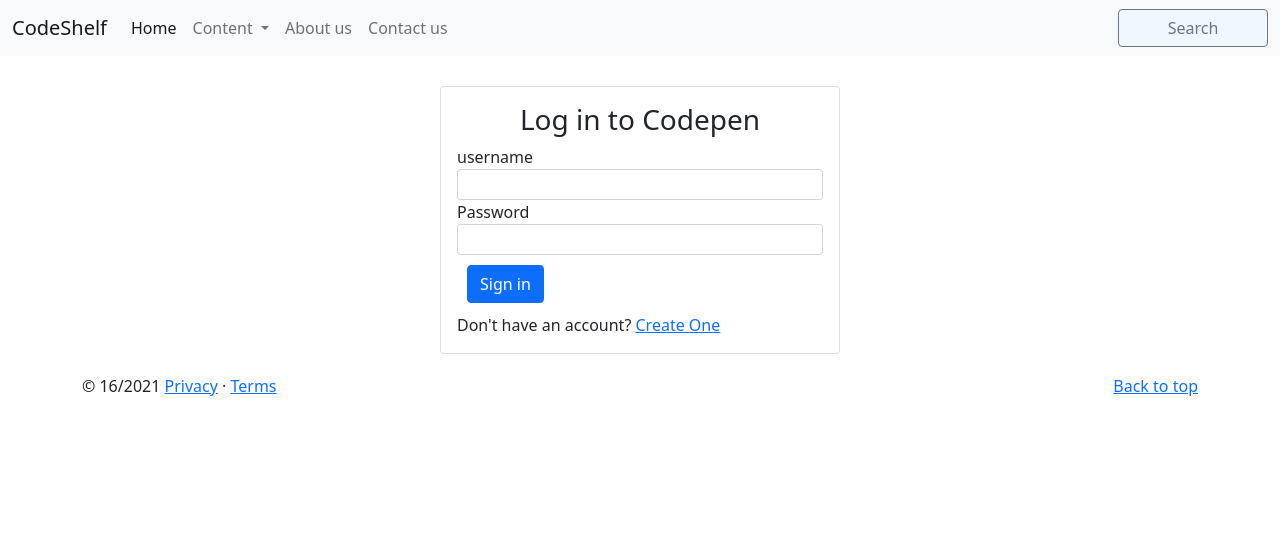
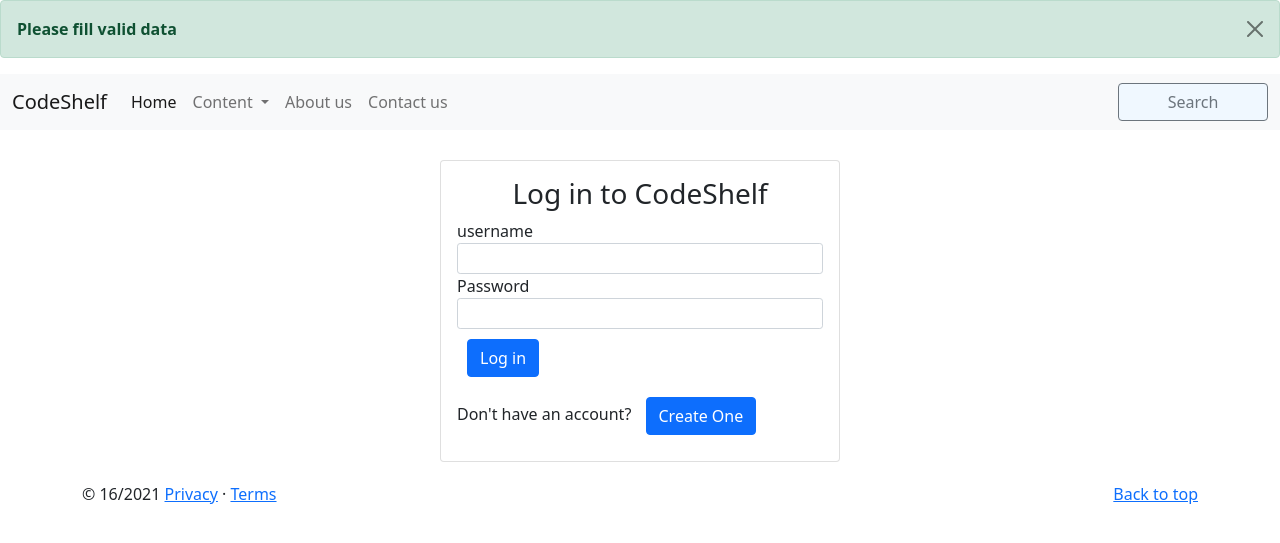
Before and after one commit to harshalkhond/CodeShelfIndia, a Django app: page /login in a window 1280 px wide. Shown: the top 543 px of the page. Run offline with Django 3.2, Linux system fonts and the light colour scheme; tables that the repository leaves empty hold one stand-in row (values such as "Sample post"); one stand-in notice (Sample message) is shown.

Commit message:
UI improved

```diff
--- a/myapp/models.py
+++ b/myapp/models.py
@@ -9,6 +9,8 @@
     number=models.CharField(max_length=20)
     email=models.CharField(max_length=40,default="email")
     feedback=models.CharField(max_length=50,default="Feedback")
+    def __str__(self):
+        return self.name
 class Feedback(models.Model):
     name=models.CharField(max_length=122)
     feedback=models.CharField(max_length=150)
--- a/myapp/views.py
+++ b/myapp/views.py
@@ -30,14 +30,15 @@
     logout(request)
     return redirect("/login")
 def contact(request):
+    if request.user.is_anonymous:
+        return redirect("/login")
     if request.method=="POST":
         name=request.POST.get('name')
         feedback=request.POST.get('feedback')
         suggestion=request.POST.get('suggestion')
         feedback=Feedback(name=name,feedback=feedback,suggestion=suggestion)
         feedback.save()
-
-
+        messages.success(request,"Submitted Successfully")
     return render(request,"contact.html")
 def signup(request):
     try:
@@ -54,7 +55,7 @@
             contact.save()
             return render(request,"login.html")
     except IntegrityError:
-        pass
+        messages.error(request,"signup not successful Try again")
     return render(request,"signup.html")
 
 def about(request):
--- a/templates/login.html
+++ b/templates/login.html
@@ -46,7 +46,7 @@
 <div class="global-container" style="max-width:400px; margin:auto; margin-top:30px; margin-bottom: 20px;">
 	<div class="card login-form">
 	<div class="card-body">
-		<h3 class="card-title text-center">Log in to Codepen</h3>
+		<h3 class="card-title text-center">Log in to CodeShelf</h3>
 		<div class="card-text">
 			<!--
 			<div class="alert alert-danger alert-dismissible fade show" role="alert">Incorrect username or password.</div> -->
@@ -61,10 +61,10 @@
 					<label for="password">Password</label>
 					<input type="password" class="form-control form-control-sm" id="exampleInputPassword1" name="password">
 				</div>
-				<button type="submit" class="btn btn-primary btn-block" style="margin:10px 10px 10px 10px;">Sign in</button>
+				<button type="submit" class="btn btn-primary btn-block" style="margin:10px 10px 10px 10px;">Log in</button>
 
 				<div class="sign-up">
-					Don't have an account? <a href="{% url 'signup' %}">Create One</a>
+				Don't have an account? <button class="btn btn-primary btn-block" style="margin:10px 10px 10px 10px; ;"><a href="{% url 'signup' %}" style="text-decoration:none; color:white">Create One</a></button>
 				</div>
 			</form>
 		</div>
--- a/templates/loginbase.html
+++ b/templates/loginbase.html
@@ -12,6 +12,14 @@
   </head>
   <body>
 
+
+   {% for message in messages %}
+    <div class="alert alert-{{message.tags}} alert-dismissible fade show" role="alert">
+
+  <strong>Please fill valid data</strong><a href"/login"></a>
+  <button type="button" class="btn-close" data-bs-dismiss="alert" aria-label="Close"></button>
+  </div>
+    {% endfor %}
     <!-- Optional JavaScript; choose one of the two! -->
 
     <nav class="navbar navbar-expand-lg navbar-light bg-light">
--- a/templates/signup.html
+++ b/templates/signup.html
@@ -35,5 +35,5 @@
   </div>
 
 
-  <button type="submit" class="btn btn-primary">Sign in</button>
+  <button type="submit" class="btn btn-primary">Sign up</button>
 </form></div>{% endblock body %}
```
Also changed, not shown: mysite/settings.py (+7 -1 lines), templates/base.html (+10 -0 lines), templates/contact.html (+4 -4 lines), db.sqlite3.
